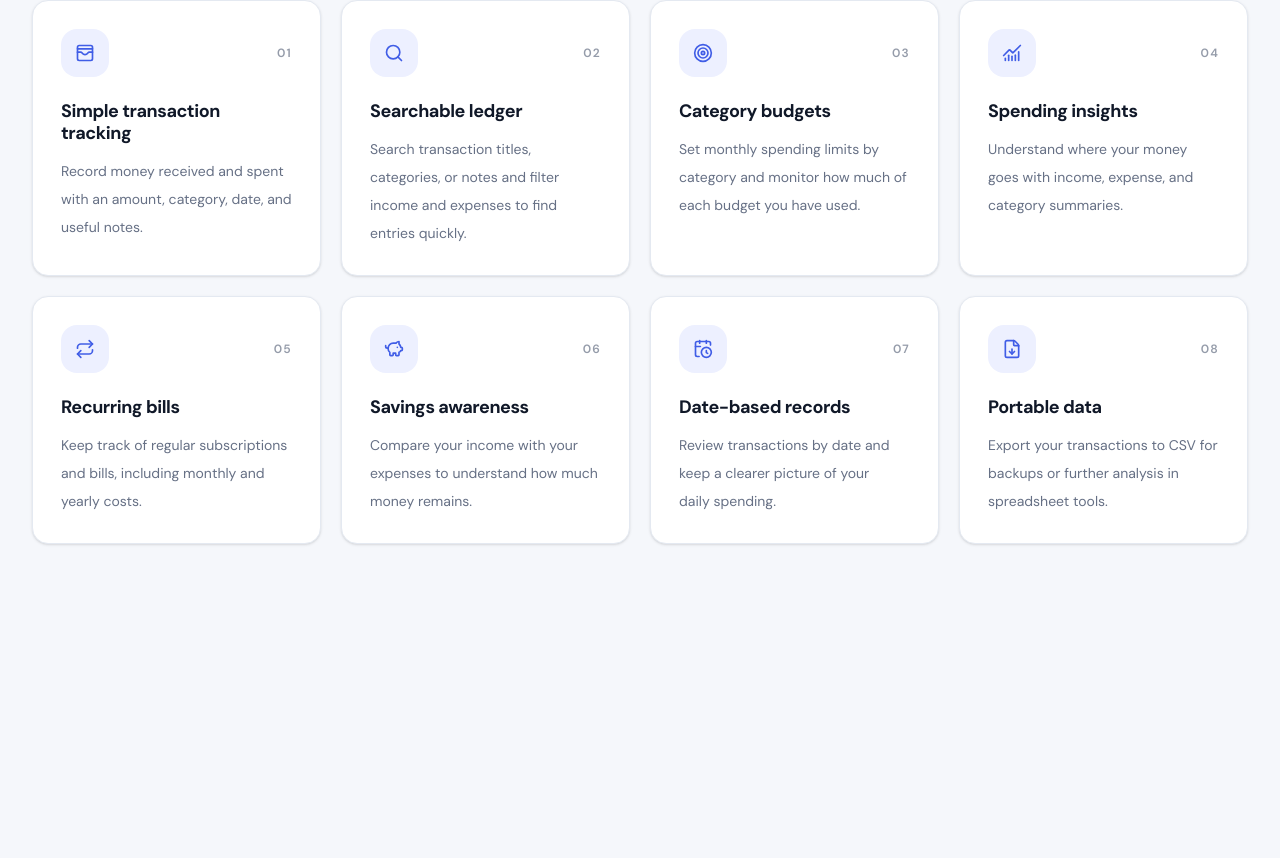
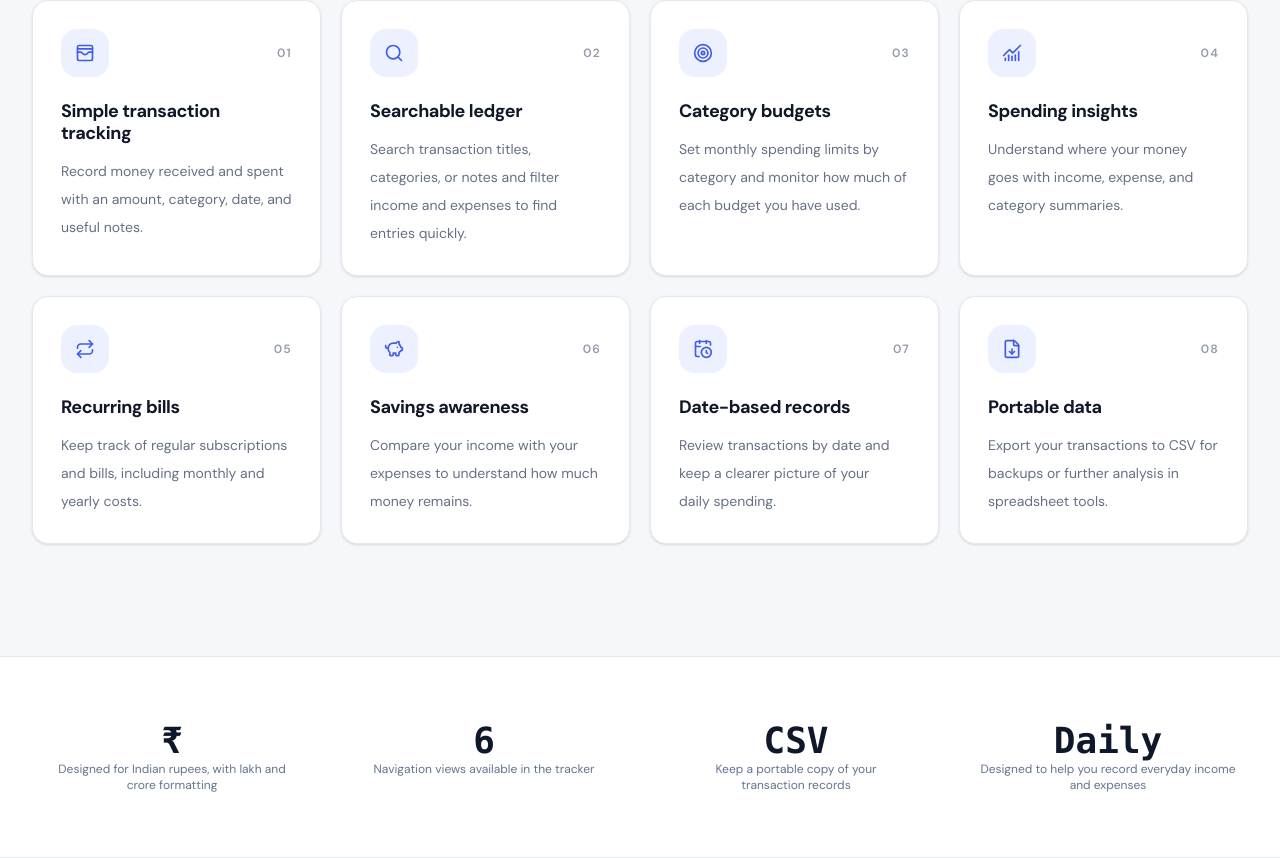
Before and after one commit to JaiswalPiyush309/expense-tracker-frontend, a Next.js app: page / in a window 1280 px wide. Shown: the part 1596-2454 px from the top of the page. Before the commit the page ends 2252 px from the top, so only its background shows below. Built offline with nearby package versions, Linux system fonts and the light colour scheme.

Commit message:
feat: add HighlightsSection component to display key highlights on HomePage

```diff
--- a/src/features/home/HomePage.tsx
+++ b/src/features/home/HomePage.tsx
@@ -5,6 +5,7 @@ import { HomeHeader } from "./components/HomeHeader";
 import { AuthMode } from "../auth/types";
 import { HeroSection } from "./sections/HeroSection";
 import { FeaturesSection } from "./sections/FeaturesSection";
+import { HighlightsSection } from "./sections/HighlightsSection";
 
 export interface HomePageProps {
   onOpenApp: () => void;
@@ -32,6 +33,8 @@ export default function HomePage({
         <HeroSection onOpenApp={onOpenApp} onOpenAuth={onOpenAuth} />
 
         <FeaturesSection />
+
+        <HighlightsSection />
       </main>
     </div>
   );
--- /dev/null
+++ b/src/features/home/sections/HighlightsSection.tsx
@@ -0,0 +1,21 @@
+import { HIGHLIGHTS } from "../data/home-content";
+
+export const HighlightsSection = () => (
+  <section
+    id="highlights"
+    className="scroll-mt-20 border-y border-slate-200 bg-white py-16 transition-colors dark:border-slate-800 dark:bg-slate-900/50"
+  >
+    <div className="mx-auto grid max-w-7xl grid-cols-2 gap-8 px-4 text-center sm:px-6 lg:grid-cols-4 lg:px-8">
+      {HIGHLIGHTS.map((h) => (
+        <div key={h.label}>
+          <p className="font-mono text-3xl font-bold tabular-nums text-slate-900 dark:text-white sm:text-4xl">
+            {h.value}
+          </p>
+          <p className="mx-auto mt-1 max-w-[16rem] text-xs text-slate-500 dark:text-slate-400">
+            {h.label}
+          </p>
+        </div>
+      ))}
+    </div>
+  </section>
+);
```
